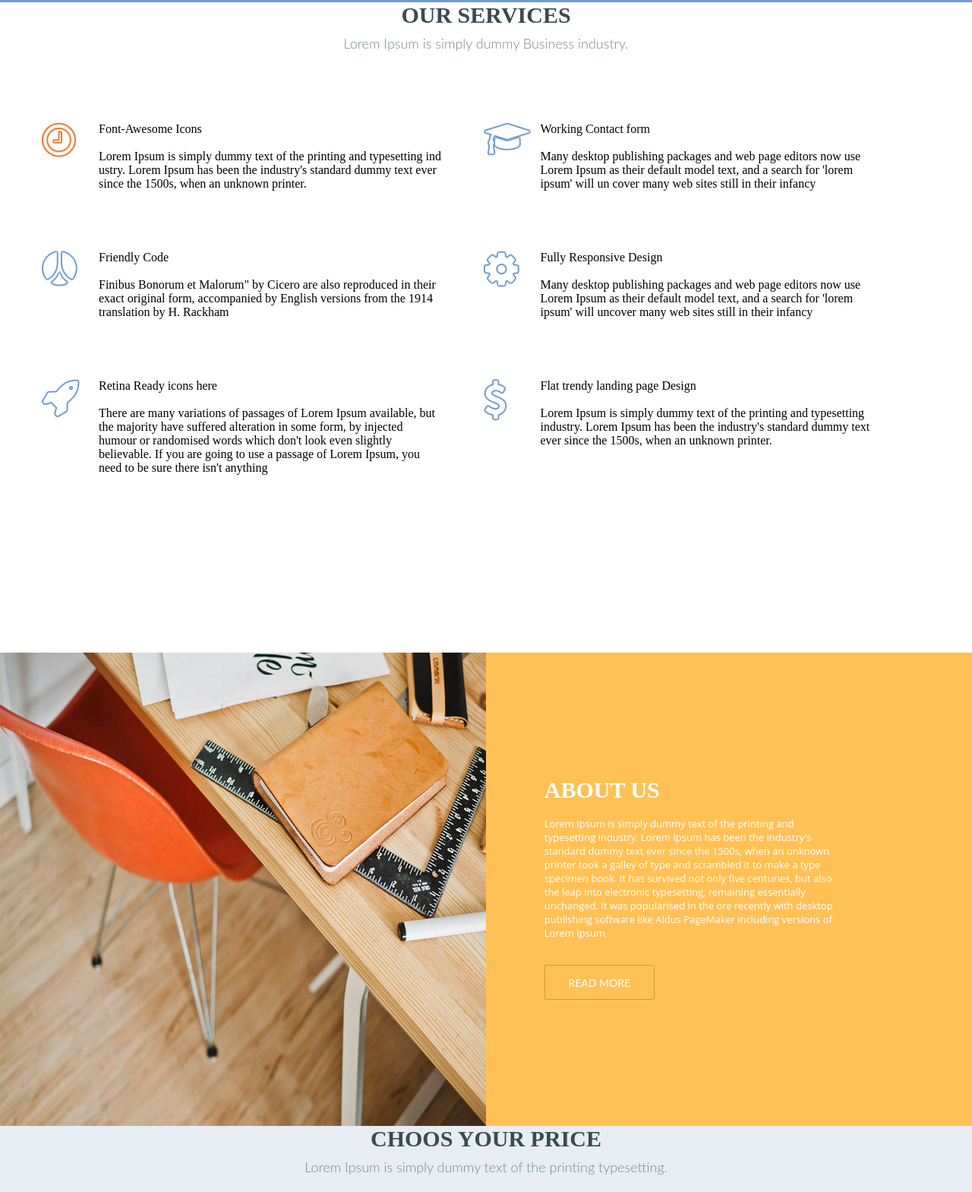
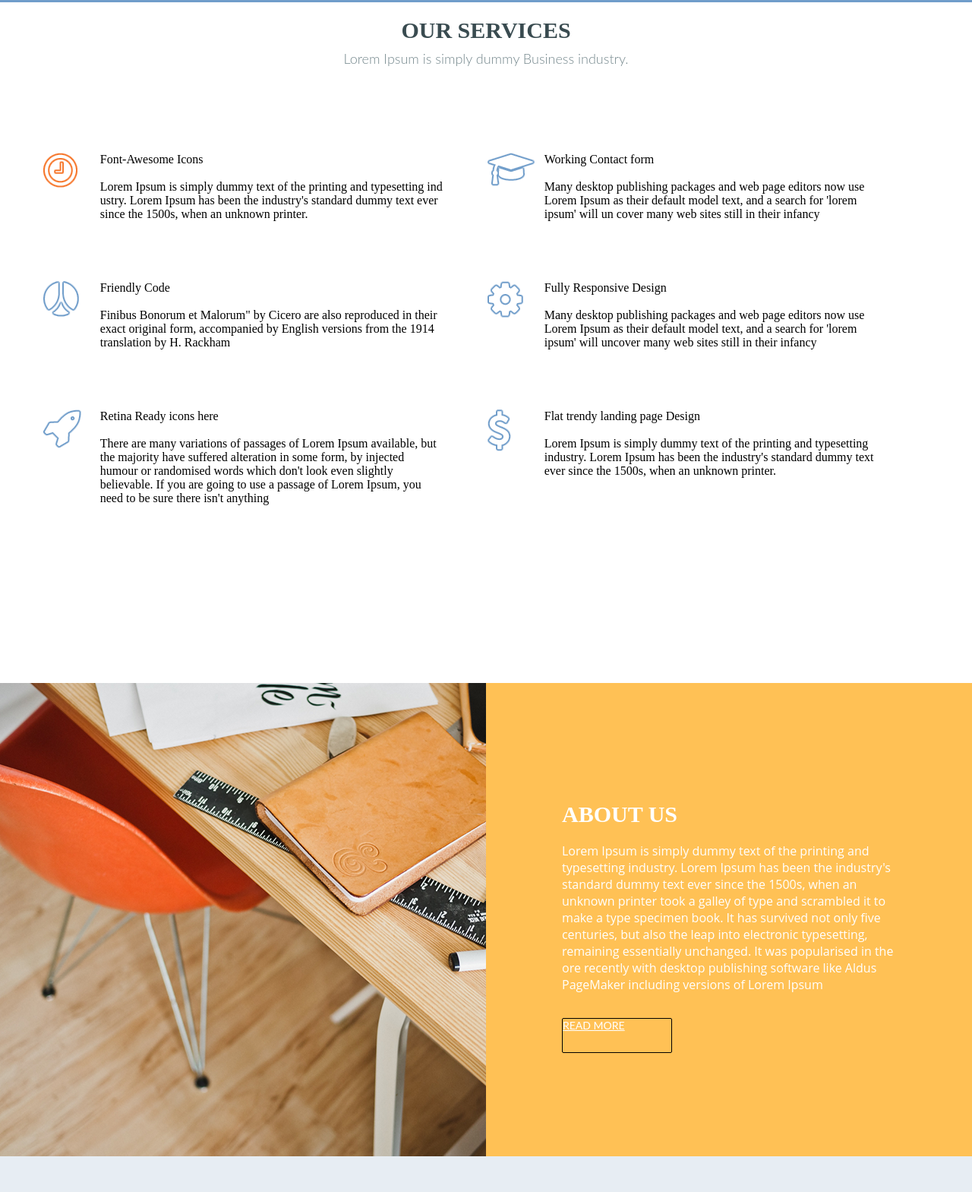
Before and after one commit to ShervudS/BostUp, a plain HTML site: page index.html in a window 1280 px wide. Shown: the part 861-2430 px from the top of the page at 76% size. Drawn offline with Linux system fonts and the light colour scheme.

Commit message:
I fix old problem

```diff
--- a/Script/script.js
+++ b/Script/script.js
@@ -0,0 +1 @@
+'use strict'
--- a/index.html
+++ b/index.html
@@ -2,6 +2,7 @@
 <html lang="en/ru">
 <head>
     <meta charset="UTF-8">
+    <meta http-equiv="X-UA-Compatible" content="ie=edge">
     <meta name="viewport" content="width=device-width, initial-scale=1.0">
     <link rel="stylesheet" href="style/main.css">
     <link href="https://fonts.googleapis.com/css2?family=Nanum+Gothic:wght@800&display=swap" rel="stylesheet">
@@ -18,7 +19,7 @@
                 </div>
 
                 <div class="nav_logo">
-                    <a href="#" class="nav_logo_a">Home</a>
+                    <a href="" class="nav_logo_a">Home</a>
                     <a href="#toservice" class="nav_logo_a">service</a>
                     <a href="#toabout" class="nav_logo_a">about us</a>
                     <a href="#totable" class="nav_logo_a">pricing table</a>
@@ -136,15 +137,28 @@
     </section>
 
         <!--ABOUT US-->
-    <section class="ABout" id="toabout">
+    <section class="About" id="toabout">
         <div class="about_us">
-            <img class="about_img" src="img/Layer_27.png" alt="">
+            <div class="about-us__item">
+                <img class="about_img" src="img/Layer_27.png" alt="">
+            </div>
 
-            <div class="about_text">
-                <span class="about">About us</span> <br><br>
-                Lorem Ipsum is simply dummy text of the printing and typesetting industry. Lorem Ipsum has been the industry's standard dummy text ever since the 1500s, when an unknown printer took a galley of type and scrambled it to make a type specimen book. It has survived not only five centuries, but also the leap into electronic typesetting, remaining essentially unchanged. It was popularised in the ore recently with desktop publishing software like Aldus PageMaker including versions of Lorem Ipsum
-                <br>
-                <button class="read_more">read more</button>
+            <div class="about-us__item--desc">
+                <h3 class="about">About us</h3>
+                <p class="about__text">
+                    Lorem Ipsum is simply dummy text of the printing
+                    and typesetting industry. Lorem Ipsum has been
+                    the industry's standard dummy text ever since
+                    the 1500s, when an unknown printer took a galley
+                    of type and scrambled it to make a type specimen
+                    book. It has survived not only five centuries,
+                    but also the leap into electronic typesetting,
+                    remaining essentially unchanged. It was popularised
+                    in the ore recently with desktop publishing
+                    software like Aldus PageMaker including versions
+                    of Lorem Ipsum
+                </p>
+                <a href="" class="read_more">read more</a>
             </div>
         </div>
     </section>
@@ -316,13 +330,13 @@
     <section class="foter">
         <div class="container">
             <div class="nav_logo">
-                <a href="#" class="nav_logo_a">Home</a>
-                <a href="#" class="nav_logo_a">service</a>
-                <a href="#" class="nav_logo_a">about us</a>
-                <a href="#" class="nav_logo_a">pricing table</a>
-                <a href="#" class="nav_logo_a">how it work</a>
-                <a href="#" class="nav_logo_a">happy clients</a>
-                <a href="#" class="nav_logo_a">contact us</a>
+                <a href="" class="nav_logo_a">Home</a>
+                <a href="" class="nav_logo_a">service</a>
+                <a href="" class="nav_logo_a">about us</a>
+                <a href="" class="nav_logo_a">pricing table</a>
+                <a href="" class="nav_logo_a">how it work</a>
+                <a href="" class="nav_logo_a">happy clients</a>
+                <a href="" class="nav_logo_a">contact us</a>
             </div>
 
             <div class="foter_tel">
@@ -338,5 +352,7 @@
             <div class="footer_reserved"><p>All contents © copyright 2014 Business Theme. All rights reserv</p></div>
         </div>
     </section>
+
+    <script src="Script/script.js"></script>
 </body>
 </html>
--- a/style/main.css
+++ b/style/main.css
@@ -4,7 +4,8 @@
     box-sizing: border-box;
 }
 .container{
-    max-width: 1170px;
+    max-width: 1190px;
+    padding: 0 10px;
     margin: 0 auto;
 }
 .header_intro{
@@ -22,18 +23,20 @@
 }
 .nav_logo_a{
     text-decoration: none;
+    background-color: transparent;
     color: #000;
     font-size: 14px;
     font-family: 'lato';
     white-space: nowrap;
     text-transform: uppercase;
     padding:  15px 20px;
+    transition: all .2s ease 0s;
 }
 .nav_logo_a:hover{
     color:#fff;
-    padding: 12px, 21px;
+    padding: 15px 20px;
     background-color: #ffbb42;
-    border-radius: 2px;
+    border-radius: 5px;
 }
 
     /*BOOST UP*/
@@ -73,16 +76,17 @@
 }
 .up_form{
     display: flex;
-    justify-content: center;
+    justify-content: space-around;
     align-items:center;
     padding: 33px;
 }
 .up_form_name,.up_form_email,.up_form_phone{
     width: 281px;
-    height: 46px;
+    padding: 15px 10px;
     background-color:#FFF;
     border-radius: 3px;
-    border:0px;
+    border: 0px;
+    margin: 10px;
 
 }
 .up_form_email{
@@ -95,6 +99,7 @@
     background-color: #ffbb42;
     border: 0px;
     cursor: pointer;
+    margin: 10px;
 }
 .up_img_laptop{
     display: block;
@@ -128,9 +133,14 @@
 }
 
     /*SERVECES*/
+.our_service{
+    padding-top: 20px;
+}
 .our_services{
+    padding-top: 20px;
     display: flex;
     flex-wrap: wrap;
+    justify-content: space-around;
     margin-top: 90px;
 }
 .our_service_img{
@@ -151,28 +161,39 @@
     background-color:#ffc155;
     width: 100%;
     height: 623px;
+    display: flex;
+}
+.about-us__item{
+    flex: 1 0 50%;
 }
 .about_img{
-    width: 50%;
-    height: 623px;
-    position: absolute;
+    width: 100%;
+    height: 100%;
+    object-fit: cover;
 }
-.about_text{
-    position: absolute;
-    left: 56%;
-    width: 30%;
-    color: #ffffff;
-    font-family: "Open Sans";
-    font-size: 13px;
-    font-weight: 400;
-    margin-top: 164px;
+.about-us__item--desc{
+    flex: 1 0 50%;
+    padding: 20px 100px;
+    display: flex;
+    justify-content: center;
+    flex-direction: column;
+    align-items: flex-start;
 }
 .about{
+    margin-top: 20px;
     color: #ffffff;
     font-family: "Gotham - Black";
     font-size: 30px;
     font-weight: 600;
     text-transform: uppercase;
+}
+.about__text{
+    margin-top: 20px;
+    max-width: 500px;
+    color: #ffffff;
+    font-family: "Open Sans";
+    font-size: 16px;
+    font-weight: 400;
 }
 .read_more{
     margin-top: 33px;
@@ -180,21 +201,23 @@
     height: 46px;
     background-color:#ffc155;
     border-radius: 2px;
-    border: solid 1px #d69b35;
+    border: solid 1px #000;
 
     color: #ffffff;
     font-family: "Lato";
     font-size: 14px;
     font-weight: 400;
     text-transform: uppercase;
+    transition: box-shadow .2s ease 0s;
 }
 .read_more:hover{
     cursor: pointer;
-    border-color: #000;
+    box-shadow: 0px 10px 15px 0px rgba(50, 50, 50, 0.8);
 }
 
      /* Price */
 .price{
+    padding-top: 50px;
     background-color:#e7edf3;
     height: 898px;
 
@@ -220,6 +243,7 @@
     flex-direction: column;
     justify-content: center;
     align-items: center;
+    transition: box-shadow .2s ease 0s;
 }
 .premium{
     width: 395px;
@@ -233,11 +257,12 @@
     flex-direction: column;
     justify-content: center;
     align-items: center;
+    transition: box-shadow .2s ease 0s;
 }
 .gold:hover, .premium:hover, .start:hover{
     border: solid 2px #ccd5df;
     border-color: #ffbb42;
-
+    box-shadow: 0px 10px 15px 0px rgba(50, 50, 50, 0.8);
 }
 .line_price{
     width: 85%;
@@ -409,7 +434,13 @@
     display: flex;
     justify-content: space-around;
     align-items:center;
+    transition: box-shadow .2s ease 0s;
 }
+.feedback:hover{
+    box-shadow: 0px 10px 15px 0px rgba(50, 50, 50, 0.8);
+}
+
+
 .feedback_text{
     width: 60%;
     color: #666666;
@@ -439,7 +470,7 @@
     margin-top:30px;
     display: flex;
     justify-content: center;
-    align-items:center;
+    align-items: center;
     height: 60px;
 }
 .letter_map{
@@ -461,6 +492,7 @@
     width: 280px;
     height: 280px;
     border-radius: 50%;
+    padding-top: 90px;
     background-color: #394b50;
     margin: 0 auto;
     position: relative;
```
